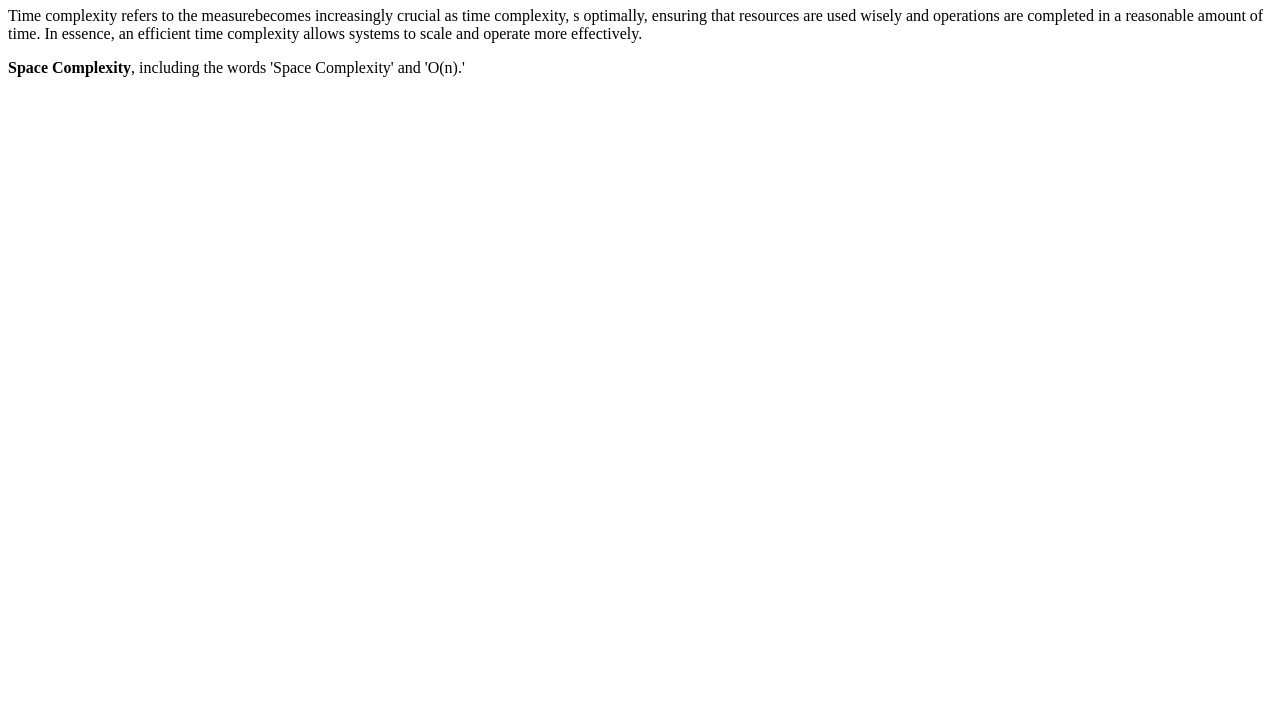
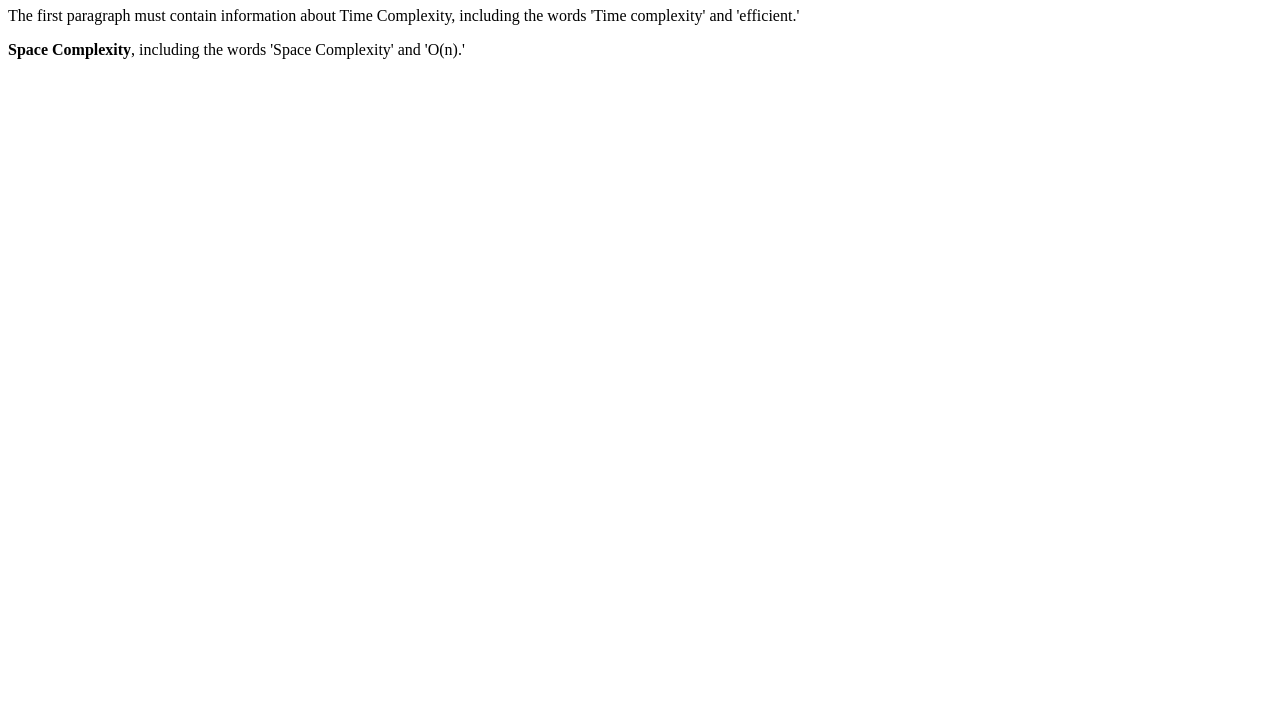
Before and after one commit to acciojob/time-and-space-complexity-divyamah1012, a website: page main.html in a window 1280 px wide. Shown: the part 73-800 px from the top of the page. Drawn offline with Linux system fonts and the light colour scheme.

Commit message:
created a submission

```diff
--- a/main.html
+++ b/main.html
@@ -9,7 +9,7 @@
 
 <body>
 	<h1>Time and Space Complexity</h1>
-	<p>Time complexity refers to the measurebecomes increasingly crucial as time complexity, s optimally, ensuring that resources are used wisely and operations are completed in a reasonable amount of time. In essence, an efficient time complexity allows systems to scale and operate more effectively.</p>
+	<p>The first paragraph must contain information about Time Complexity, including the words 'Time complexity' and 'efficient.'</p>
 	<p><b>Space Complexity</b>, including the words 'Space Complexity' and 'O(n).'</p>
 
 </html>
```
